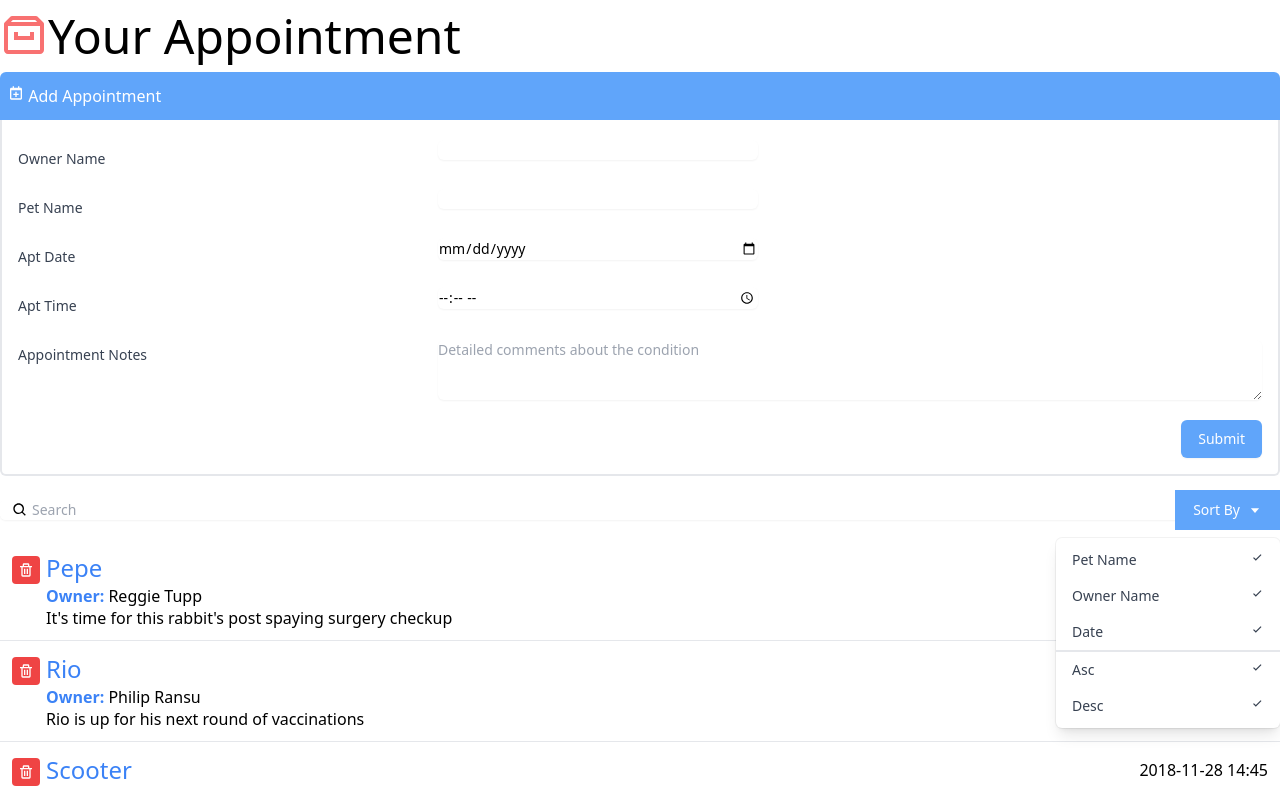
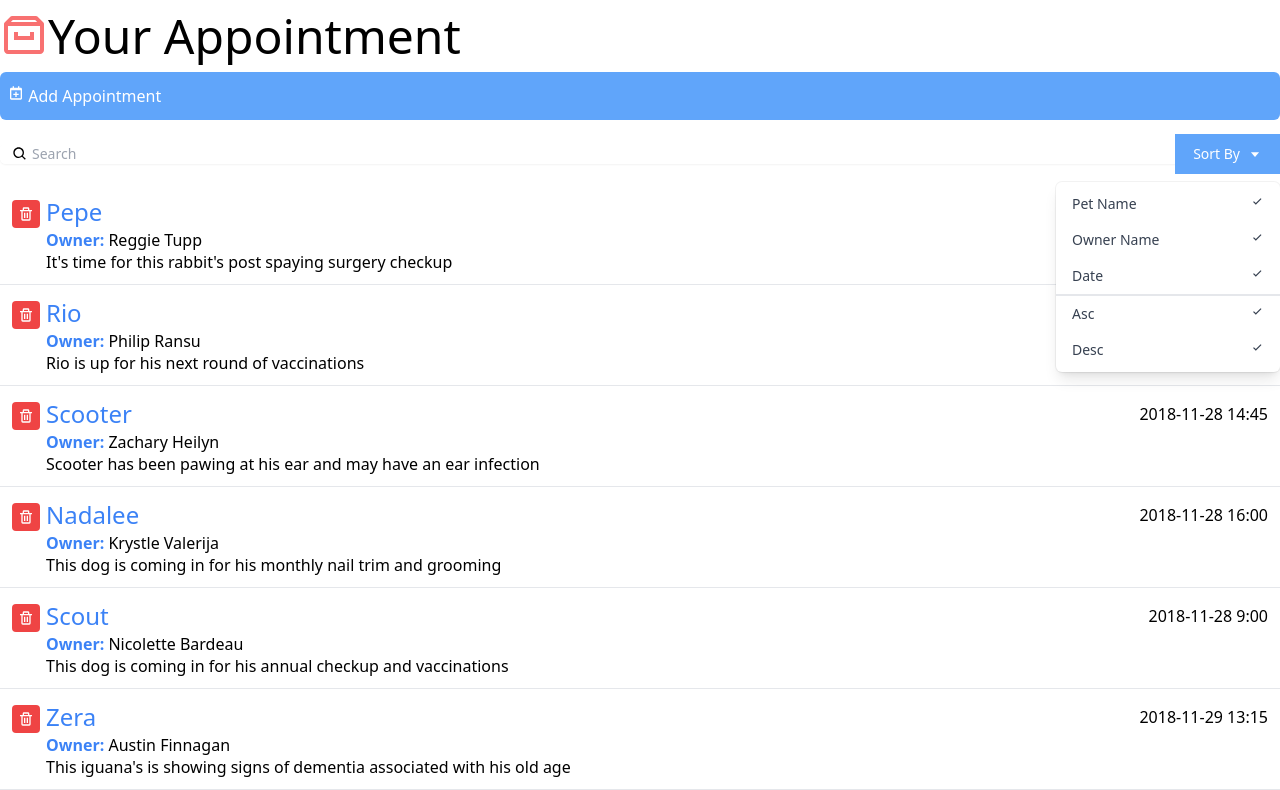
Before and after one commit to jsBear92/react.js.building.a.interface, a React (Create React App) app: page / in a window 1280 px wide. Shown: the top 790 px of the page. Built offline with nearby package versions, Linux system fonts and the light colour scheme; the HTML template or start-up script is replaced by a standard one.

Commit message:
add useState for on and off Appintment form

```diff
--- a/src/components/AddAppointment.js
+++ b/src/components/AddAppointment.js
@@ -1,12 +1,18 @@
 import { BiCalendarPlus } from "react-icons/bi";
+import { useState } from 'react';
 
 const AddAppointment = () => {
+    let [toggleForm, setToggleForm] = useState(false);
     return (
         <div>
-            <button className="bg-blue-400 text-white px-2 py-3 w-full text-left rounded-t-md">
-            <div><BiCalendarPlus className="inline-block align-text-top" />  Add Appointment</div>
+            <button onClick={() => { setToggleForm(!toggleForm) }}
+             className={ `bg-blue-400 text-white px-2 py-3 w-full text-left rounded-t-md
+             ${toggleForm ? 'rounded-t-md' : 'rounded-md'}`}>
+                <div><BiCalendarPlus className="inline-block align-text-top" />  Add Appointment</div>
             </button>
-            <div className="border-r-2 border-b-2 border-l-2 border-light-blue-500 rounded-b-md pl-4 pr-4 pb-4">
+            {
+                toggleForm &&
+                <div className="border-r-2 border-b-2 border-l-2 border-light-blue-500 rounded-b-md pl-4 pr-4 pb-4">
                 <div className="sm:grid sm:grid-cols-3 sm:gap-4 sm:items-start  sm:pt-5">
                     <label htmlFor="ownerName" className="block text-sm font-medium text-gray-700 sm:mt-px sm:pt-2">
                     Owner Name
@@ -66,6 +72,7 @@
                     </div>
                 </div>
             </div>
+            }
       </div>
     );
 }
```
